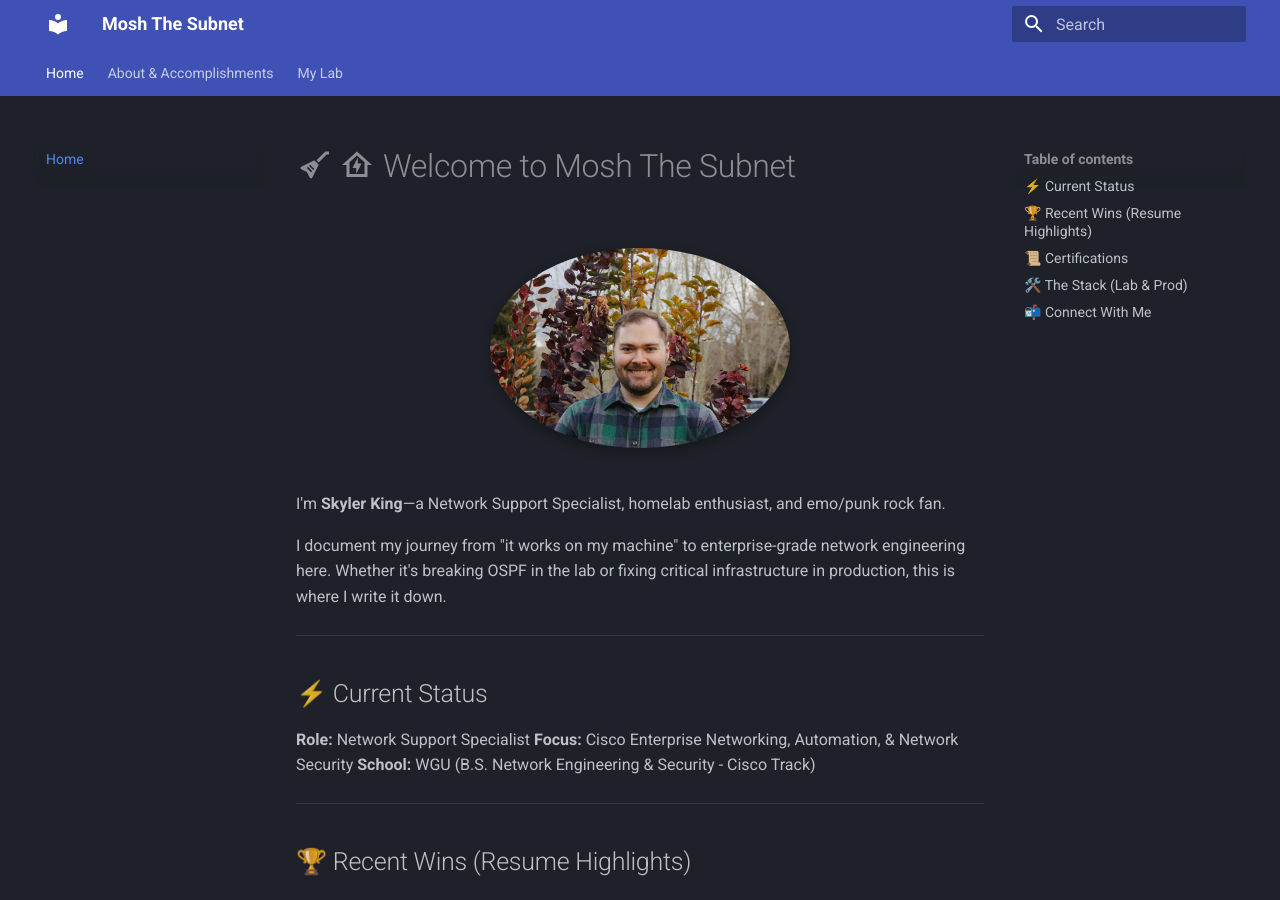
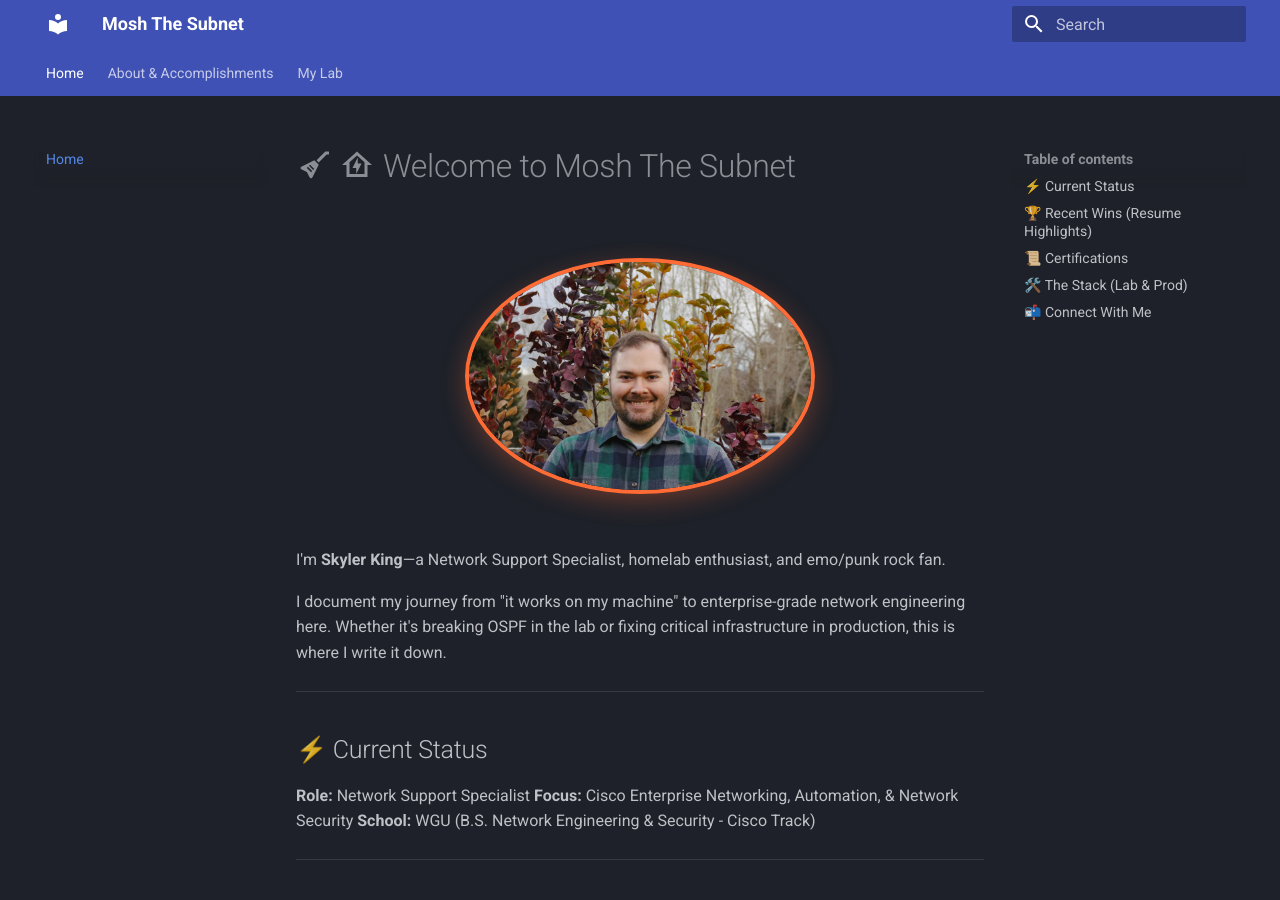
Before and after one commit to moshthesubnet/my-lab-docs, an MkDocs documentation site: the page built from docs/index.md, in a window 1280 px wide and 900 px high. Built offline with MkDocs 1.6.1 and Material for MkDocs 9.7.7, drawn with Linux system fonts in a browser that asks for light colours.

Commit message:
Update index.md

```diff
--- a/docs/index.md
+++ b/docs/index.md
@@ -1,7 +1,7 @@
 # :material-guitar-electric: :material-home-lightning-bolt-outline: Welcome to Mosh The Subnet
 
 <div align="center">
-  <img src="assets/profilepic.jpg" alt="Skyler King" width="300" style="border-radius: 50%; margin: 20px 0; box-shadow: 0 4px 12px rgba(0,0,0,0.3);">
+  <img src="assets/profilepic.jpg" alt="Skyler King" width="350" style="border-radius: 50%; margin: 30px 0; border: 4px solid #ff6b35; box-shadow: 0 8px 24px rgba(255,107,53,0.3);">
 </div>
 
 I'm **Skyler King**—a Network Support Specialist, homelab enthusiast, and emo/punk rock fan.
```
